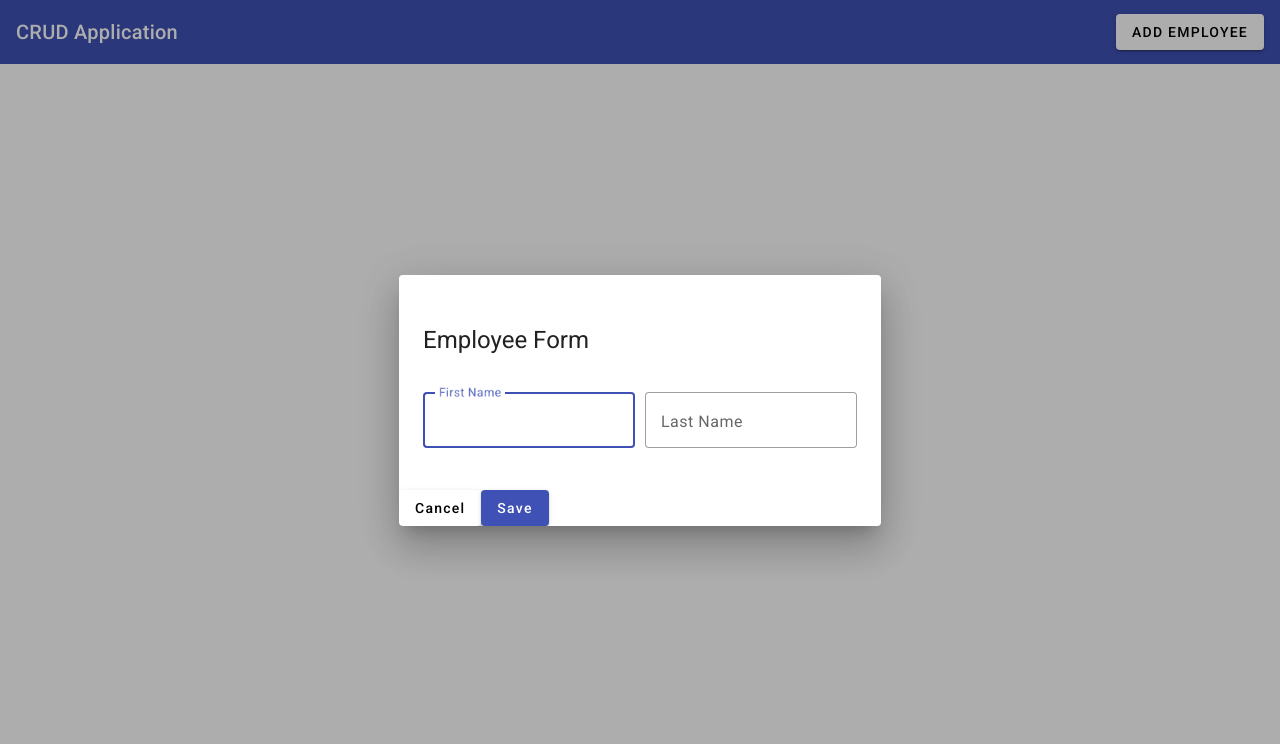
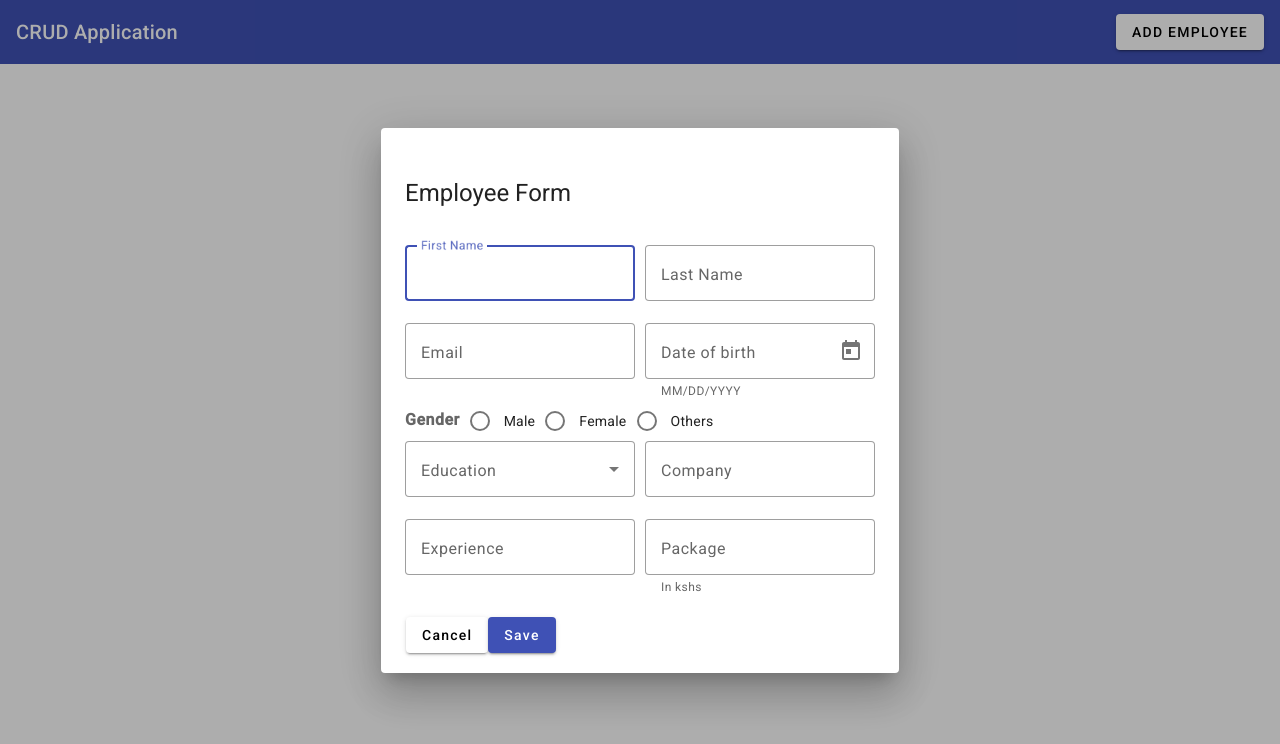
Before and after one commit to samndambuki/angular-crud-app, an Angular app: page / in a window 1280 px wide. Both pictures are taken after a click on the button "ADD EMPLOYEE". Shown: the top 744 px of the page. Built offline with nearby package versions, Linux system fonts and the light colour scheme.

Commit message:
binding the form 31:00

```diff
--- a/src/app/emp-add-edit/emp-add-edit.component.html
+++ b/src/app/emp-add-edit/emp-add-edit.component.html
@@ -1,21 +1,87 @@
+<!-- title -->
 <div mat-dialog-title>
     <h1>Employee Form</h1>
 </div>
 
+<!-- content -->
 <div mat-dialog-content class="content">
     <div class="row">
+        <!-- firstname -->
         <mat-form-field appearance="outline">
             <mat-label>First Name</mat-label>
             <input matInput type="text" placeholder="Enter Your First Name">
           </mat-form-field>
+          <!-- lastname -->
           <mat-form-field appearance="outline">
             <mat-label>Last Name</mat-label>
             <input matInput type="text" placeholder="Enter your Last Name">
           </mat-form-field>
     </div>
+
+    <div class="row">
+        <!-- email -->
+        <mat-form-field appearance="outline">
+            <mat-label>Email</mat-label>
+            <input matInput type="email" placeholder="Enter Your Email">
+          </mat-form-field>
+
+          <!-- date -->
+          <mat-form-field appearance="outline">
+            <mat-label>Date of birth</mat-label>
+            <input matInput [matDatepicker]="picker">
+            <mat-hint>MM/DD/YYYY</mat-hint>
+            <mat-datepicker-toggle matIconSuffix [for]="picker"></mat-datepicker-toggle>
+            <mat-datepicker #picker></mat-datepicker>
+          </mat-form-field>
+
+    </div>
+
+    <div class="row">
+        <mat-radio-group aria-label="Select an option">
+            <mat-label><b>Gender</b></mat-label>
+            <mat-radio-button value="male">Male</mat-radio-button>
+            <mat-radio-button value="female">Female</mat-radio-button>
+            <mat-radio-button value="others">Others</mat-radio-button>
+          </mat-radio-group>
+    </div>
+
+    <div class="row">
+        <!-- education -->
+        <mat-form-field appearance="outline">
+            <mat-label>Education</mat-label>
+            <mat-select>
+              <mat-option *ngFor="let val of education" [value]="val">
+                <!-- show on the UI -->
+                {{val}}
+              </mat-option>
+            </mat-select>
+          </mat-form-field>
+
+          <!-- company -->
+          <mat-form-field appearance="outline">
+            <mat-label>Company</mat-label>
+            <input matInput placeholder="Microsoft">
+          </mat-form-field>
+    </div>
+
+    <div class="row">
+        <!-- experience -->
+        <mat-form-field appearance="outline">
+            <mat-label>Experience</mat-label>
+            <input matInput placeholder="Ex. 4" type="number">
+        </mat-form-field>
+
+        <!-- package -->
+        <mat-form-field appearance="outline">
+            <mat-label>Package</mat-label>
+            <input matInput placeholder="Ex. 12" type="number">
+            <mat-hint>In kshs</mat-hint>
+        </mat-form-field>
+    </div>
 </div>
 
-<div mat-dialog-action >
+<!-- action -->
+<div mat-dialog-action class="action">
     <button mat-raised-button>Cancel</button>
     <button mat-raised-button color="primary">Save</button>
 </div>
--- a/src/app/emp-add-edit/emp-add-edit.component.scss
+++ b/src/app/emp-add-edit/emp-add-edit.component.scss
@@ -5,4 +5,16 @@
 .row{
     display: flex;
     gap: 10px;
+
+mat-form-field{
+    width: 100%;
 }
+}
+
+.action{
+    //top, left and right, from bottom
+    padding: 0px 25px 20px;
+    button{
+        flex: 1;
+    }
+}
--- a/src/app/emp-add-edit/emp-add-edit.component.ts
+++ b/src/app/emp-add-edit/emp-add-edit.component.ts
@@ -1,4 +1,5 @@
 import { Component } from '@angular/core';
+import { FormBuilder, FormGroup } from '@angular/forms';
 
 @Component({
   selector: 'app-emp-add-edit',
@@ -7,4 +8,29 @@ import { Component } from '@angular/core';
 })
 export class EmpAddEditComponent {
 
+  //define a form
+  empForm:FormGroup;
+
+  education : string[] = [
+    'Matric',
+    'Diploma',
+    'Intermediate',
+    'Graduate',
+    'PostGraduate'
+  ]
+
+  //initialize the form
+  constructor(private _fb:FormBuilder){
+    this.empForm = this._fb.group({
+      firstName:'',
+      lastName:'',
+      email:'',
+      dob:'',
+      gender:'',
+      education:'',
+      company:'',
+      experience:'',
+      package:''
+    })
+  }
 }
```
Also changed, not shown: src/app/app.module.ts (+11 -2 lines).
